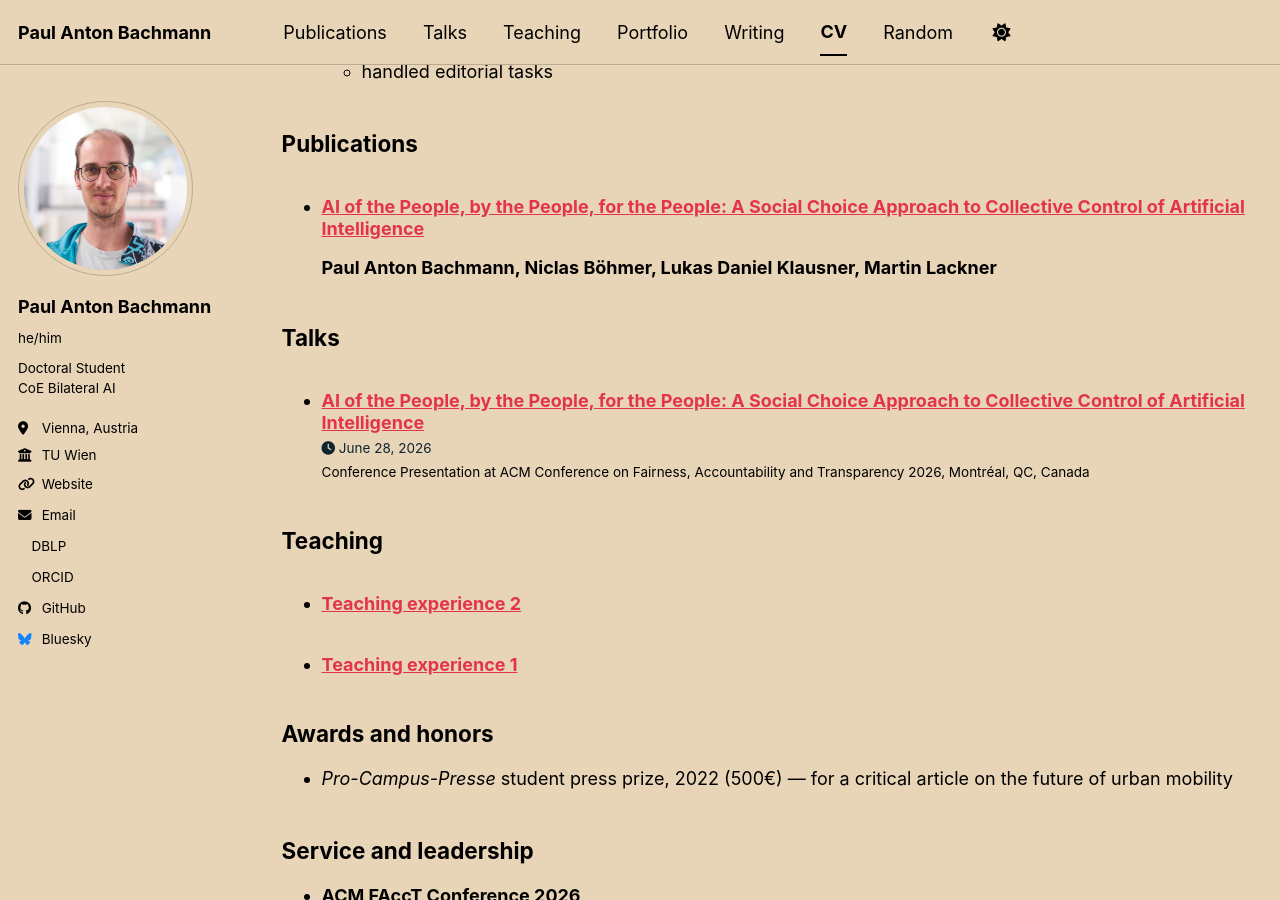
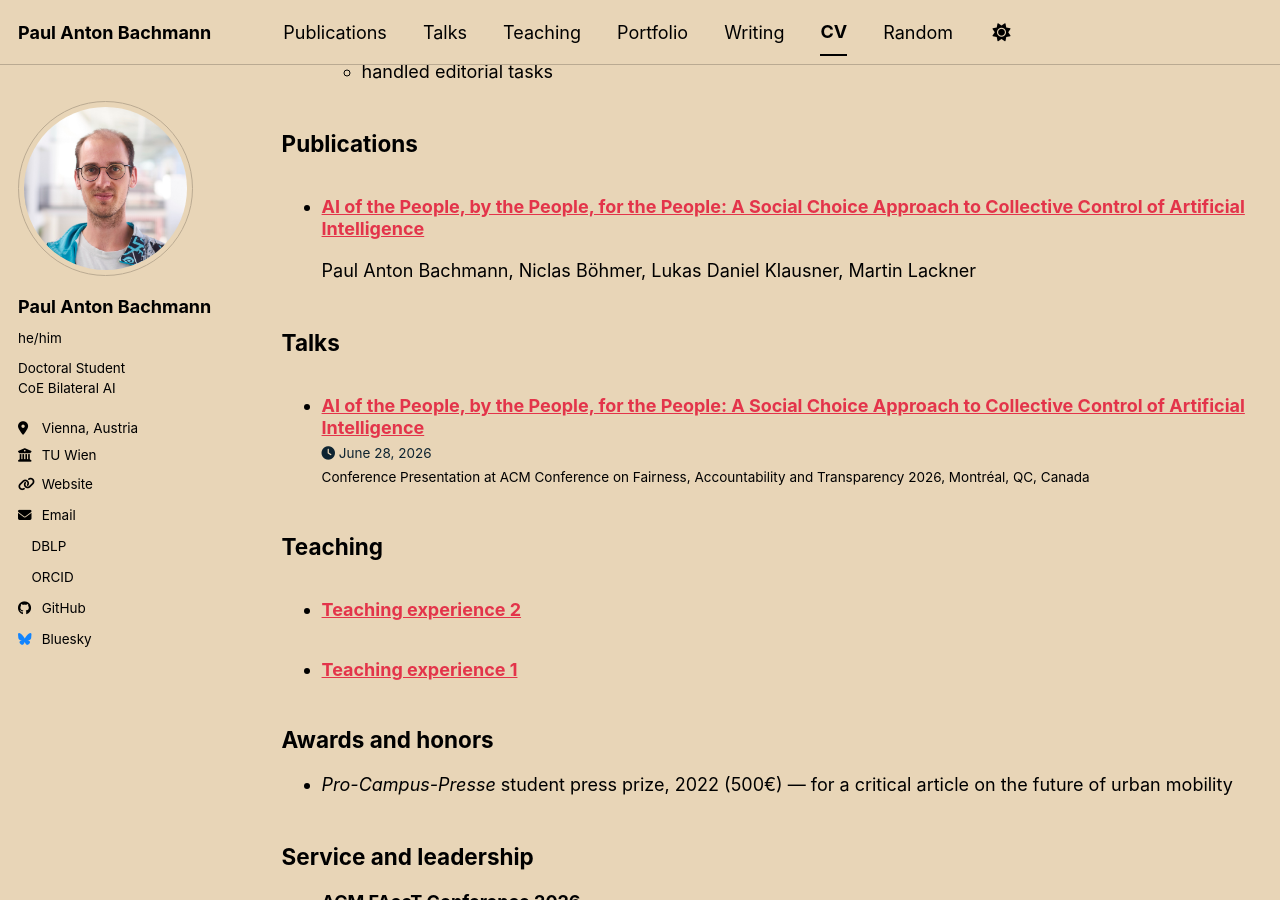
Before and after one commit to pabachmann/pabachmann.github.io, a Jekyll site: the page built from _pages/cv.md, in a window 1280 px wide and 900 px high, scrolled down 1997 px. Built offline with Jekyll 4.4.1, drawn with Linux system fonts in a browser that asks for light colours; a style sheet for code colours, icons or effects is not loaded.

Commit message:
Update archive-single-cv.html

```diff
--- a/_includes/archive-single-cv.html
+++ b/_includes/archive-single-cv.html
@@ -32,8 +32,8 @@
       {% else %}
         <a href="{{ base_path }}{{ post.url }}" rel="permalink">{{ title }}</a>
       {% endif %}
-      <p class="page__authors">{{ post.authors }}</p>
     </h3>
+    <p class="page__authors">{{ post.authors }}</p>
     {% if post.read_time %}
       <p class="page__meta"><i class="fa fa-clock" aria-hidden="true"></i> {% include read-time.html %}</p>
     {% endif %}
```
